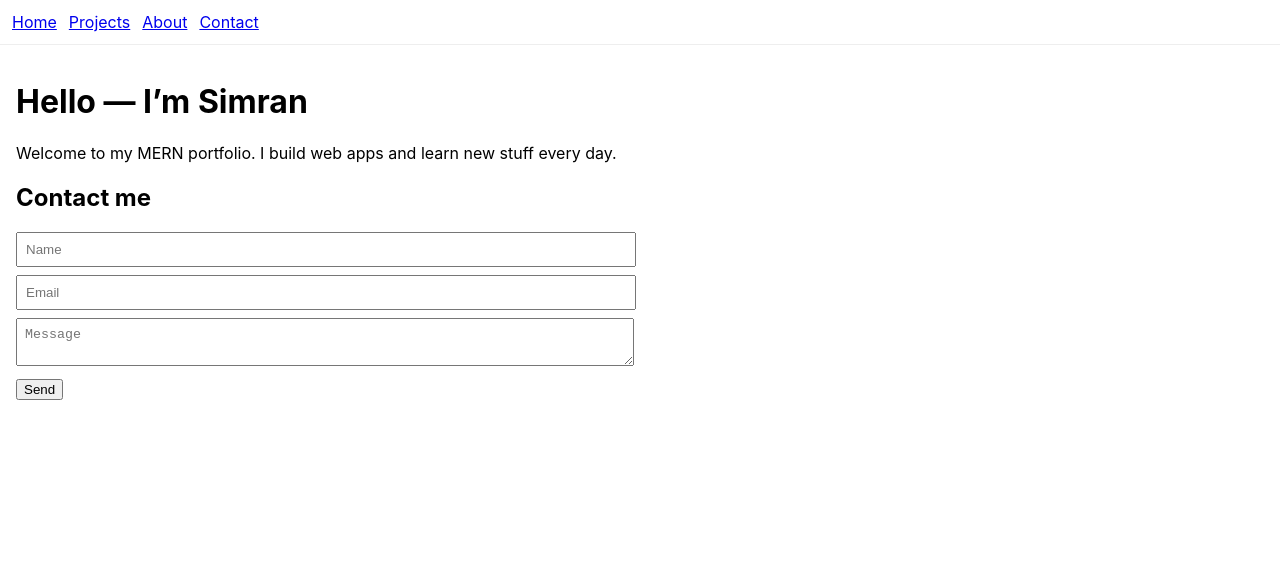
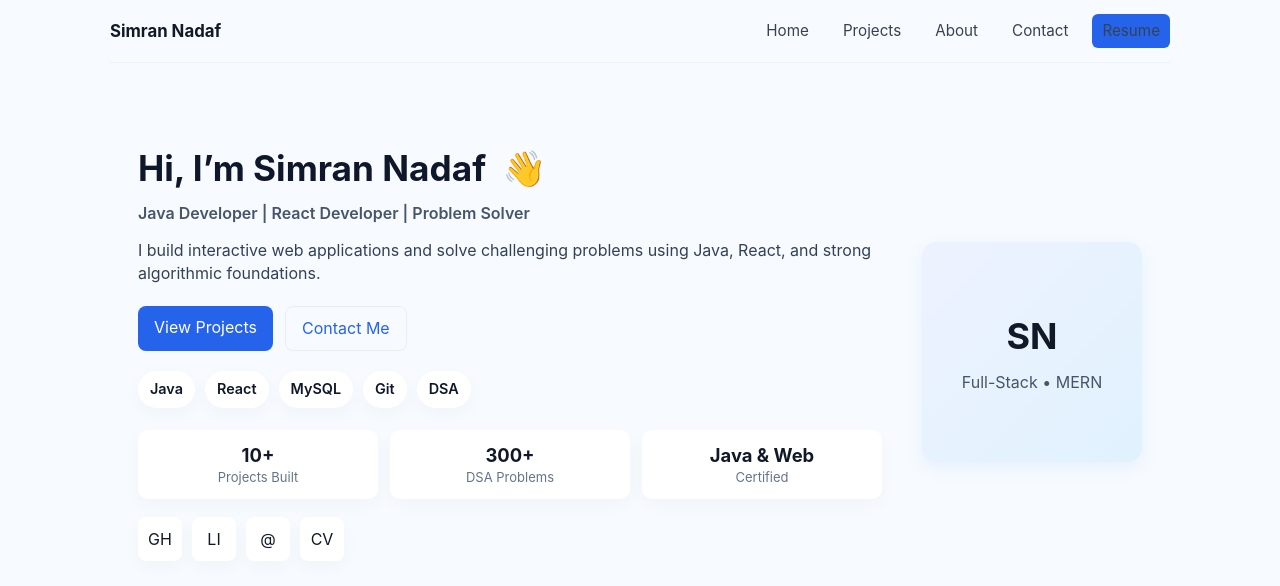
Before and after one commit to SimranNadaf2608/My-Portfolio, a React (Create React App) app in the folder frontend/: page / in a window 1280 px wide. Shown: the top 586 px of the page. Built offline with nearby package versions, Linux system fonts and the light colour scheme; no server answers.

Commit message:
adding updated project

```diff
--- a/frontend/src/components/Navbar.jsx
+++ b/frontend/src/components/Navbar.jsx
@@ -1,14 +1,21 @@
-// src/components/Navbar.jsx
+// frontend/src/components/Navbar.jsx
 import React from 'react';
 import { Link } from 'react-router-dom';
 
 export default function Navbar(){
   return (
-    <nav style={{padding:12, borderBottom:'1px solid #eee'}}>
-      <Link to="/" style={{marginRight:12}}>Home</Link>
-      <Link to="/projects" style={{marginRight:12}}>Projects</Link>
-      <Link to="/about" style={{marginRight:12}}>About</Link>
-      <Link to="/contact">Contact</Link>
-    </nav>
+    <header className="container navbar" style={{borderBottom:'1px solid #eef2ff'}}>
+      <div className="nav-left">
+        <Link to="/" className="brand">Simran Nadaf</Link>
+      </div>
+
+      <nav className="nav-links" aria-label="Main Navigation">
+        <Link to="/">Home</Link>
+        <Link to="/projects">Projects</Link>
+        <Link to="/about">About</Link>
+        <Link to="/contact">Contact</Link>
+        <a className="resume-btn" href="/mnt/data/SimranNadafSD.pdf" target="_blank" rel="noreferrer">Resume</a>
+      </nav>
+    </header>
   );
 }
--- a/frontend/src/index.css
+++ b/frontend/src/index.css
@@ -1,13 +1,73 @@
+/* frontend/src/index.css */
+
+/* RESET + BASE */
+* { box-sizing: border-box; margin:0; padding:0; }
+html,body,#root { height:100%; }
 body {
-  margin: 0;
-  font-family: -apple-system, BlinkMacSystemFont, 'Segoe UI', 'Roboto', 'Oxygen',
-    'Ubuntu', 'Cantarell', 'Fira Sans', 'Droid Sans', 'Helvetica Neue',
-    sans-serif;
+  font-family: 'Inter', Arial, sans-serif;
+  background: #f7fbff;
+  color: #0f172a;
   -webkit-font-smoothing: antialiased;
   -moz-osx-font-smoothing: grayscale;
+  line-height:1.45;
 }
 
-code {
-  font-family: source-code-pro, Menlo, Monaco, Consolas, 'Courier New',
-    monospace;
+/* layout */
+.container {
+  max-width:1060px;
+  margin: 0 auto;
+  padding: 28px;
 }
+
+/* NAVBAR */
+.navbar {
+  display:flex;
+  align-items:center;
+  justify-content:space-between;
+  padding:14px 0;
+}
+.nav-left { display:flex; align-items:center; gap:18px; }
+.brand { font-weight:700; font-size:1.05rem; color:#111827; text-decoration:none; }
+.nav-links { display:flex; gap:14px; align-items:center; font-size:0.95rem; color:#374151; }
+.nav-links a { color:inherit; text-decoration:none; padding:6px 10px; border-radius:6px; }
+.nav-links a:hover { background:#eef2ff; color:#1e40af; }
+.resume-btn { background:#2563eb; color:white; padding:8px 12px; border-radius:8px; text-decoration:none; }
+
+/* HERO */
+.hero { display:flex; gap:40px; align-items:center; padding:36px 0; }
+.hero-left { flex:1; }
+.hero-title { font-size:2.2rem; font-weight:700; color:#0f172a; }
+.hero-sub { margin-top:8px; color:#475569; font-weight:600; }
+.hero-desc { margin-top:14px; color:#334155; }
+.cta-row { margin-top:20px; display:flex; gap:12px; }
+.btn-primary { padding:10px 16px; background:#2563eb; color:white; border-radius:8px; text-decoration:none; }
+.btn-secondary { padding:10px 16px; border-radius:8px; background:transparent; border:1px solid #e6eefc; color:#2563eb; text-decoration:none; }
+
+/* HERO RIGHT - avatar */
+.hero-right { width:220px; height:220px; border-radius:14px; background: linear-gradient(135deg,#eef2ff,#e0f2fe); display:flex; align-items:center; justify-content:center; box-shadow: 0 6px 18px rgba(37,99,235,0.08); }
+
+/* SKILLS PREVIEW */
+.skills-row { display:flex; gap:10px; margin-top:20px; flex-wrap:wrap; }
+.skill-pill { background:white; padding:8px 12px; border-radius:999px; box-shadow:0 6px 18px rgba(15,23,42,0.03); color:#0f172a; font-weight:600; font-size:0.9rem; }
+
+/* HIGHLIGHTS */
+.highlights { display:flex; gap:12px; margin-top:22px; }
+.highlight { flex:1; background:white; padding:12px; border-radius:10px; box-shadow:0 6px 18px rgba(15,23,42,0.03); text-align:center; }
+.highlight strong { display:block; font-size:1.15rem; color:#111827; }
+
+/* QUICK CONTACT ICONS */
+.quick-contacts { display:flex; gap:10px; margin-top:22px; }
+.icon-btn { display:inline-flex; align-items:center; justify-content:center; width:44px; height:44px; border-radius:8px; background:white; box-shadow:0 6px 18px rgba(15,23,42,0.03); text-decoration:none; color:#111827; }
+
+/* CARDS used in other pages */
+.card { background:white; padding:18px; border-radius:10px; box-shadow:0 6px 18px rgba(15,23,42,0.03); margin-bottom:18px; }
+
+/* FOOTER */
+.footer { margin-top:40px; padding:22px 0; text-align:center; color:#6b7280; font-size:0.9rem; }
+
+/* Responsive */
+@media (max-width:880px){
+  .hero { flex-direction:column; }
+  .hero-right { width:160px; height:160px; }
+  .nav-links { display:none; }
+}
--- a/frontend/src/pages/About.jsx
+++ b/frontend/src/pages/About.jsx
@@ -1,11 +1,22 @@
-// src/pages/About.jsx
+// frontend/src/pages/About.jsx
 import React from 'react';
 
 export default function About(){
   return (
-    <div>
-      <h2>About Me</h2>
-      <p>Short bio: your education, skills, interests. Edit this to match you.</p>
+    <div className="container">
+      <div className="card">
+        <h2>About Me</h2>
+        <p style={{marginTop:8, color:'#475569'}}>Hi — I’m <strong>Simran Nadaf</strong>, a Computer Science student building web applications with MERN and learning cloud & DevOps. I enjoy solving problems and building complete systems.</p>
+
+        <h3 style={{marginTop:14}}>Skills</h3>
+        <p>Java • JavaScript • React • Node • Express • MongoDB • MySQL • Git • Linux • AWS (basic)</p>
+
+        <h3 style={{marginTop:12}}>Certifications</h3>
+        <ul style={{marginTop:6, marginLeft:18}}>
+          <li>Database Management Certification — SQL, normalization, indexing, transactions</li>
+          <li>Secure Coding in Java — secure development practices</li>
+        </ul>
+      </div>
     </div>
   );
 }
--- a/frontend/src/pages/ContactPage.jsx
+++ b/frontend/src/pages/ContactPage.jsx
@@ -1,12 +1,48 @@
-// src/pages/ContactPage.jsx
-import React from 'react';
-import ContactForm from '../components/ContactForm';
+// frontend/src/pages/Contact.jsx
+import React, {useState} from 'react';
+import API from '../services/api';
 
-export default function ContactPage(){
+export default function Contact(){
+  const [form,setForm] = useState({name:'', email:'', message:''});
+  const [status,setStatus] = useState('');
+
+  async function submit(e){
+    e.preventDefault();
+    setStatus('Sending...');
+    try {
+      await API.post('/contact', form);
+      setStatus('Message sent — thank you!');
+      setForm({name:'',email:'',message:''});
+    } catch (err){
+      console.error(err);
+      setStatus('Error sending — try again later');
+    }
+  }
+
   return (
-    <div>
-      <h2>Contact</h2>
-      <ContactForm />
+    <div className="container">
+      <div className="card" style={{maxWidth:720}}>
+        <h2>Contact</h2>
+        <form onSubmit={submit} style={{marginTop:12, display:'grid', gap:10}}>
+          <input required placeholder="Your name" value={form.name} onChange={e=>setForm({...form,name:e.target.value})} style={{padding:10, borderRadius:8, border:'1px solid #e6eefc'}} />
+          <input required type="email" placeholder="Your email" value={form.email} onChange={e=>setForm({...form,email:e.target.value})} style={{padding:10, borderRadius:8, border:'1px solid #e6eefc'}} />
+          <textarea required placeholder="Message" value={form.message} onChange={e=>setForm({...form,message:e.target.value})} rows={5} style={{padding:10, borderRadius:8, border:'1px solid #e6eefc'}} />
+          <div style={{display:'flex', gap:8}}>
+            <button className="btn-primary" type="submit">Send Message</button>
+            <a href="mailto:simrannadaf2608@gmail.com" className="btn-secondary" style={{padding:'10px 12px'}}>Email Me</a>
+          </div>
+          <div style={{marginTop:8,color:'#475569'}}>{status}</div>
+        </form>
+
+        <div style={{marginTop:18}}>
+          <div style={{fontSize:14, color:'#64748b'}}>Quick Links</div>
+          <div style={{marginTop:8, display:'flex', gap:8}}>
+            <a className="icon-btn" href="https://github.com/SimranNadaf26" target="_blank" rel="noreferrer">GH</a>
+            <a className="icon-btn" href="https://www.linkedin.com/in/simrannadaf2608" target="_blank" rel="noreferrer">LI</a>
+            <a className="icon-btn" href="/mnt/data/SimranNadafSD.pdf" target="_blank" rel="noreferrer">CV</a>
+          </div>
+        </div>
+      </div>
     </div>
   );
 }
--- a/frontend/src/pages/Home.jsx
+++ b/frontend/src/pages/Home.jsx
@@ -1,14 +1,62 @@
-// src/pages/Home.jsx
+// frontend/src/pages/Home.jsx
 import React from 'react';
-import ContactForm from '../components/ContactForm';
+import { Link } from 'react-router-dom';
 
 export default function Home(){
   return (
-    <div>
-      <h1>Hello — I’m Simran</h1>
-      <p>Welcome to my MERN portfolio. I build web apps and learn new stuff every day.</p>
-      <h2>Contact me</h2>
-      <ContactForm />
+    <div className="container">
+      <section className="hero">
+        <div className="hero-left">
+          <h1 className="hero-title">Hi, I’m Simran Nadaf <span style={{marginLeft:8}}>👋</span></h1>
+          <div className="hero-sub">Java Developer | React Developer | Problem Solver</div>
+          <p className="hero-desc">
+            I build interactive web applications and solve challenging problems using Java, React, and strong algorithmic foundations.
+          </p>
+
+          <div className="cta-row">
+            <Link to="/projects" className="btn-primary">View Projects</Link>
+            <Link to="/contact" className="btn-secondary">Contact Me</Link>
+          </div>
+
+          <div className="skills-row" aria-hidden>
+            <div className="skill-pill">Java</div>
+            <div className="skill-pill">React</div>
+            <div className="skill-pill">MySQL</div>
+            <div className="skill-pill">Git</div>
+            <div className="skill-pill">DSA</div>
+          </div>
+
+          <div className="highlights" role="list">
+            <div className="highlight" role="listitem">
+              <strong>10+</strong>
+              <div style={{fontSize:13, color:'#64748b'}}>Projects Built</div>
+            </div>
+            <div className="highlight">
+              <strong>300+</strong>
+              <div style={{fontSize:13, color:'#64748b'}}>DSA Problems</div>
+            </div>
+            <div className="highlight">
+              <strong>Java & Web</strong>
+              <div style={{fontSize:13, color:'#64748b'}}>Certified</div>
+            </div>
+          </div>
+
+          <div className="quick-contacts" style={{marginTop:18}}>
+            <a className="icon-btn" href="https://github.com/SimranNadaf26" target="_blank" rel="noreferrer" title="GitHub">GH</a>
+            <a className="icon-btn" href="https://www.linkedin.com/in/simrannadaf2608" target="_blank" rel="noreferrer" title="LinkedIn">LI</a>
+            <a className="icon-btn" href="mailto:simrannadaf2608@gmail.com" title="Email">@</a>
+            <a className="icon-btn" href="/mnt/data/SimranNadafSD.pdf" target="_blank" rel="noreferrer" title="Resume">CV</a>
+          </div>
+        </div>
+
+        <div className="hero-right" aria-hidden>
+          {/* simple avatar placeholder - replace with your image if available */}
+          <div style={{textAlign:'center'}}>
+            <div style={{fontSize:36, fontWeight:700, color:'#111827'}}>SN</div>
+            <div style={{marginTop:8, color:'#475569'}}>Full-Stack • MERN</div>
+          </div>
+        </div>
+      </section>
     </div>
   );
 }
--- a/frontend/src/pages/Projects.jsx
+++ b/frontend/src/pages/Projects.jsx
@@ -1,7 +1,6 @@
-// src/pages/Projects.jsx
-import React, { useEffect, useState } from 'react';
+// frontend/src/pages/Projects.jsx
+import React, {useEffect, useState} from 'react';
 import API from '../services/api';
-import ProjectCard from '../components/ProjectCard';
 
 export default function Projects(){
   const [projects, setProjects] = useState([]);
@@ -9,20 +8,29 @@ export default function Projects(){
 
   useEffect(() => {
     let mounted = true;
-    API.get('/projects')
-      .then(res => { if (mounted) setProjects(res.data); })
-      .catch(err => console.error(err))
-      .finally(() => { if (mounted) setLoading(false); });
-    return () => mounted = false;
-  }, []);
-
-  if (loading) return <p>Loading projects...</p>;
-  if (!projects.length) return <p>No projects found.</p>;
+    API.get('/projects').then(r => { if(mounted) setProjects(r.data); }).catch(console.error).finally(()=>mounted && setLoading(false));
+    return ()=> mounted=false;
+  },[]);
 
   return (
-    <div>
-      <h2>Projects</h2>
-      {projects.map(p => <ProjectCard key={p._id} project={p} />)}
+    <div className="container">
+      <h2 style={{marginBottom:14}}>Projects</h2>
+      {loading && <div className="card">Loading...</div>}
+      {!loading && projects.length === 0 && <div className="card">No projects yet.</div>}
+
+      <div style={{display:'grid', gridTemplateColumns:'repeat(auto-fit,minmax(260px,1fr))', gap:14}}>
+        {projects.map(p => (
+          <div className="card" key={p._id}>
+            <h3 style={{marginBottom:6}}>{p.title}</h3>
+            <p style={{color:'#475569'}}>{p.description}</p>
+            <div style={{marginTop:8, fontSize:13, color:'#6b7280'}}>Tech: {p.tech?.join(', ')}</div>
+            <div style={{marginTop:10}}>
+              {p.repoUrl && <a href={p.repoUrl} target="_blank" rel="noreferrer" className="btn-secondary" style={{marginRight:8}}>Code</a>}
+              {p.demoUrl && <a href={p.demoUrl} target="_blank" rel="noreferrer" className="btn-primary">Demo</a>}
+            </div>
+          </div>
+        ))}
+      </div>
     </div>
   );
 }
```
Also changed, not shown: frontend/src/pages/Footer.jsx (added, +10 -0 lines), 2 other files (tests, documents, lock files or other folders).
